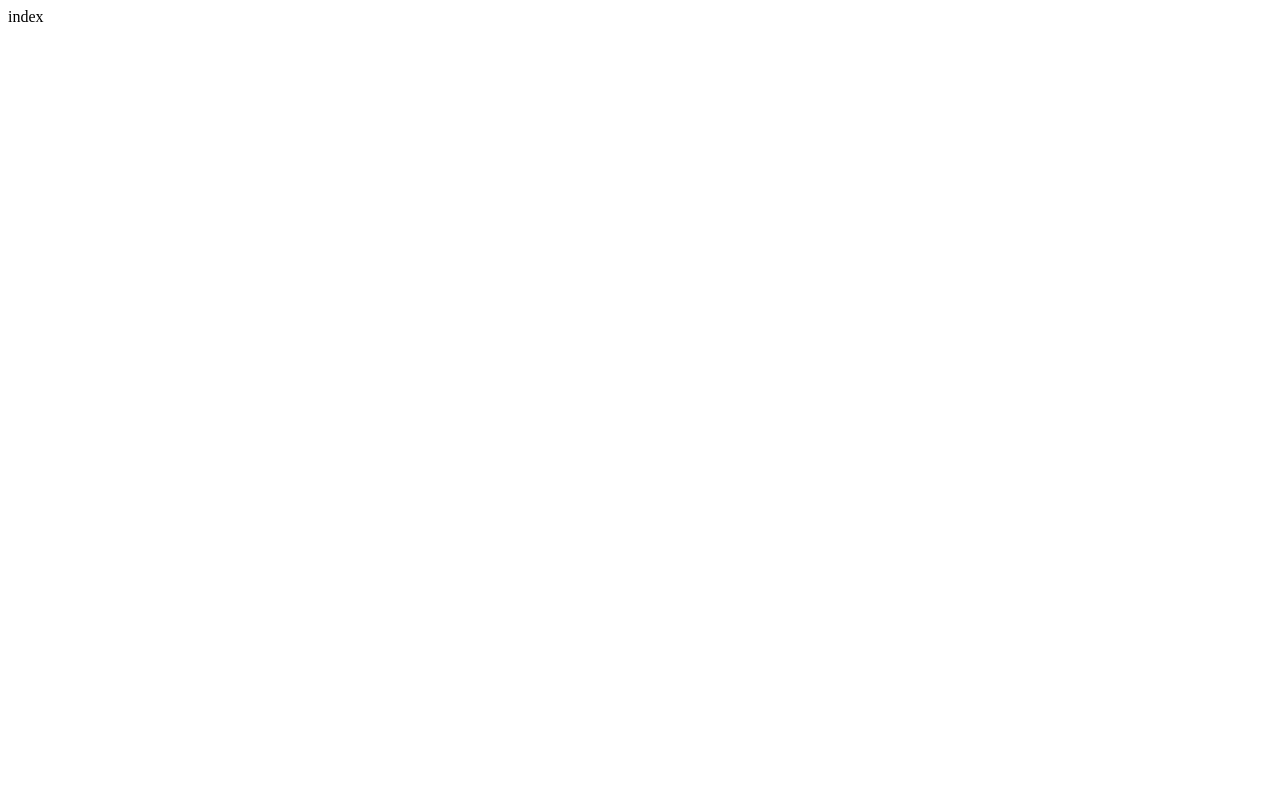
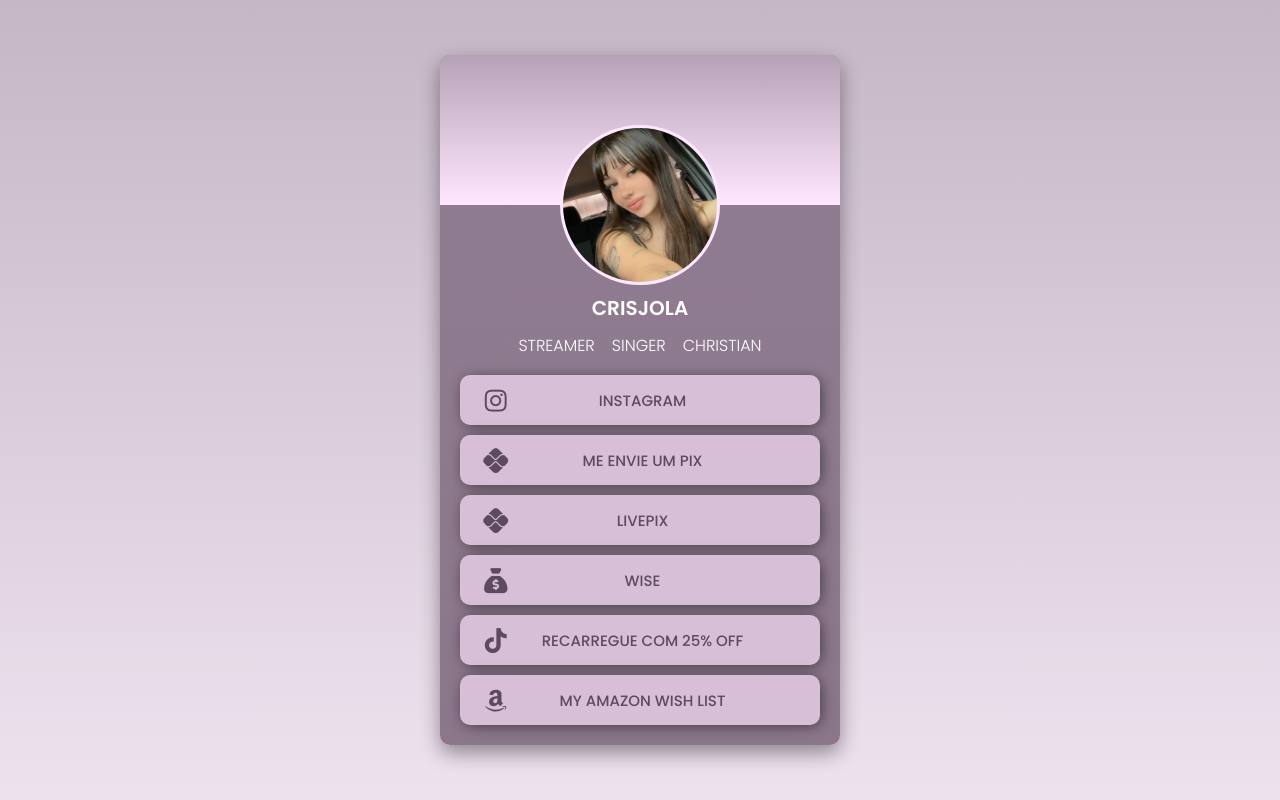
Before and after one commit to alerebonatto/links, a plain HTML site: page index.html in a window 1280 px wide. Drawn offline with Linux system fonts and the light colour scheme.

Commit message:
Add files via upload

```diff
--- a/index.html
+++ b/index.html
@@ -1,6 +1,56 @@
-<html>
-<head><title></title></head>
+<!DOCTYPE html>
+<html lang="pt-br">
+<head>
+    <!-- <meta charset="UTF-8">
+    <meta name="apple-mobile-web-app-status-bar-style" content="black-translucent">
+    <meta name="color-scheme" content="dark light"> -->
+
+    <meta name="viewport" content="width=device-width, initial-scale=1.0">
+    <link rel="stylesheet" href="style.css">
+    <title>links - crisjola</title>
+    <link rel="stylesheet" href="https://cdnjs.cloudflare.com/ajax/libs/font-awesome/7.0.1/css/all.min.css" integrity="sha512-2SwdPD6INVrV/lHTZbO2nodKhrnDdJK9/kg2XD1r9uGqPo1cUbujc+IYdlYdEErWNu69gVcYgdxlmVmzTWnetw==" crossorigin="anonymous" referrerpolicy="no-referrer" />
+</head>
 <body>
-index
+    <div class="container">
+        <div class="cover"></div>
+        <div class="container-image">
+            <div class="img"></div>
+
+        </div>
+        <div class="container-title">
+           <div class="titlee">
+            <h1> CRISJOLA</h1>
+            <p>STREAMER SINGER CHRISTIAN</p>
+        </div>
+        </div>
+        <div class="container-botao">
+            <a class="botoes" href="https://www.instagram.com/crissntsz?igsh=MW1mMDVoMzVrbzJoNw%3D%3D&utm_source=qr
+">
+                <i class="fa-brands fa-instagram"></i>
+                <p>INSTAGRAM</p>
+
+            </a>
+            <a class="botoes" href="https://livepix.gg/vaquinha/pc-para-as-lives">
+                <i class="fa-brands fa-pix"></i>
+                <p>ME ENVIE UM PIX</p>
+            <a class="botoes" href="https://livepix.gg/vaquinha/pc-para-as-lives">
+                <i class="fa-brands fa-pix"></i>
+                <p>LIVEPIX</p>
+            </a>
+            <a class="botoes" href="https://wise.com/pay/me/cristianes1837">
+                <i class="fa-solid fa-sack-dollar"></i>
+                <p>WISE</p>
+            </a>
+           <a class="botoes" href="https://www.tiktok.com/coin?rc=4P675L9X">
+                <i class="fa-brands fa-tiktok"></i>
+                <p>RECARREGUE COM 25% OFF</p>
+            </a>
+            <a class="botoes" href="https://www.amazon.com.br/hz/wishlist/ls/3V7DJXM4MJL69?ref_=list_d_wl_ys_list_2">
+                <i class="fa-brands fa-amazon"></i>
+                <p>MY AMAZON WISH LIST</p>
+            </a>
+    </div>
+
+    </div>
 </body>
 </html>
--- /dev/null
+++ b/style.css
@@ -0,0 +1,188 @@
+
+@import url('https://fonts.googleapis.com/css2?family=Poppins:ital,wght@0,100;0,200;0,300;0,400;0,500;0,600;0,700;0,800;0,900;1,100;1,200;1,300;1,400;1,500;1,600;1,700;1,800;1,900&display=swap');
+
+* {
+    margin: 0;
+    padding: 0;
+    box-sizing: border-box;
+    font-family: "Poppins", sans-serif;
+    font-weight: 300;
+    font-style: normal;
+
+}
+
+body {
+    min-height: 100vh;
+    min-height: 100svh; /* small viewport height */
+    display: flex;
+    justify-content: center;
+    background: linear-gradient(
+            rgba(187, 170, 187, 0.85),
+            rgba(238, 224, 238, 0.95)
+        );
+}
+
+.container{
+    width: 400px;
+    max-width: 100%;
+    min-height: 90%;
+
+    /* Background agora dentro do container */
+    background:
+        linear-gradient(
+            rgba(134, 113, 134, 0.85),
+            rgba(134, 113, 134, 0.95)
+        )
+        /* url("./img/bg.jpg") center / cover no-repeat */;
+
+}
+
+@media (min-width: 768px) {
+    body {
+        display: flex;
+        justify-content: center;
+        align-items: center;
+
+    }
+
+    .container {
+         /* remove margem, pois flex já centraliza */
+        margin: 10px ;
+        padding-bottom: 20px;
+        /* padding: 20px; */
+        border-radius: 10px;
+        box-shadow: 0 8px 20px rgba(0,0,0,0.4);
+    }
+
+    .cover {
+            border-top-left-radius: 10px;
+            border-top-right-radius: 10px;
+
+    }
+}
+.cover {
+    width: 100%;
+    height: 150px; /* altura da capa */
+    border-bottom: 1px black;
+    background: linear-gradient(
+            rgb(182, 161, 182),
+            rgba(255, 232, 255, 1)
+        );
+/*     border-bottom-left-radius: 90% 10px;
+    border-bottom-right-radius: 90% 10px; */
+    /* background: url("./img/bgg.jpg");
+    background-position: center;
+    background-size: cover; */
+    /* filter: blur(1px); */
+    /* border: 10px black; */
+
+
+
+}
+.container-image{
+    display: flex;
+    align-items: center;
+    flex-direction: column;
+    justify-content: center;
+    position: relative;
+    margin-top: -80px;
+}
+.img {
+    width: 160px;
+    height: 160px;
+    border-radius: 50%;
+    background-image: url("./img/perfil.jpeg");
+    background-size: cover;
+    background-position: center;
+    border: 3px solid rgba(255, 232, 255); /* destaque sobre a capa */
+}
+.container-title{
+    display: flex;
+    width: 100%;
+    height: 40px;
+    flex-direction: column;
+    justify-content: center;
+    align-items: center;
+
+
+}
+.titlee p {
+    font-size: 16px;
+    margin-top: 10px;
+    color: white;
+    word-spacing: 0.8em;
+}
+.titlee h1 {
+    justify-content: center;
+    display: flex;
+  /*   margin-left: 5px; */
+    margin-top: 40px;
+    font-size: 20px;
+    font-weight: 600;
+    color: white;
+}
+.text-container{
+    display: flex;
+    width: 100%;
+    height: 40px;
+    justify-content: center;
+    align-items: center;
+    text-align: justify;
+}
+.text-container p{
+    font-size: 18px;
+    margin-top: 15px;
+    text-align: justify;
+    color: white;
+}
+
+.container-botao {
+    display: flex;
+    align-items: center;
+    margin-top: 50px;
+    flex-direction: column;
+    gap: 10px;
+
+}
+.botoes{
+    border-radius: 10px;
+    width: 90%;
+    height: 50px;
+    background-color: #d7c0d7;
+    /* border:2px solid black; */
+    /* border-radius: 50px; */
+    text-decoration: none;
+    color: #5d4a5e;
+    display: flex;
+    align-items: center;
+    transition: transform 0.2s ease, background-color 0.2s ease;
+-webkit-box-shadow: 2px 2px 15px -2px rgba(0,0,0,0.59);
+box-shadow: 2px 2px 15px -2px rgba(0, 0, 0, 0.59);
+}
+    .botoes i {
+        margin-left: 20px;
+        font-size: 25px;
+    }
+    .botoes p {
+        flex: 0.85;
+        text-align: center;
+        font-weight: 500;
+        font-size: 15px;
+    }
+
+
+.botoes:hover {
+    background-color: #ffe7ff;
+    transform: scale(1.005);
+    color: black;
+}
+.botoes:focus {
+    outline: 2px solid white;
+}
+
+a {
+    text-decoration: none; /* remove o sublinhado */
+    color: inherit;         /* herda a cor do elemento pai */
+    display: flex;
+    -webkit-tap-highlight-color: transparent; /* remove o efeito azul no toque */
+}
```
Also changed, not shown: img/perfil.jpeg (added).
